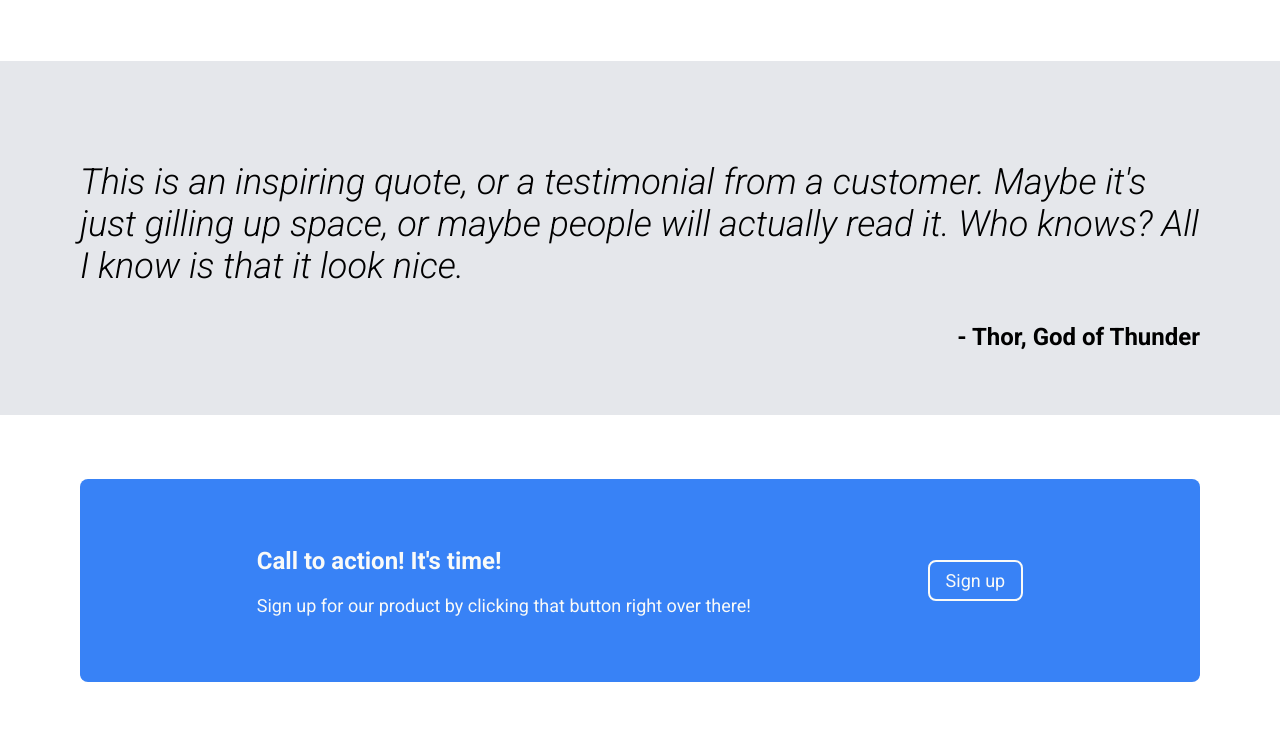
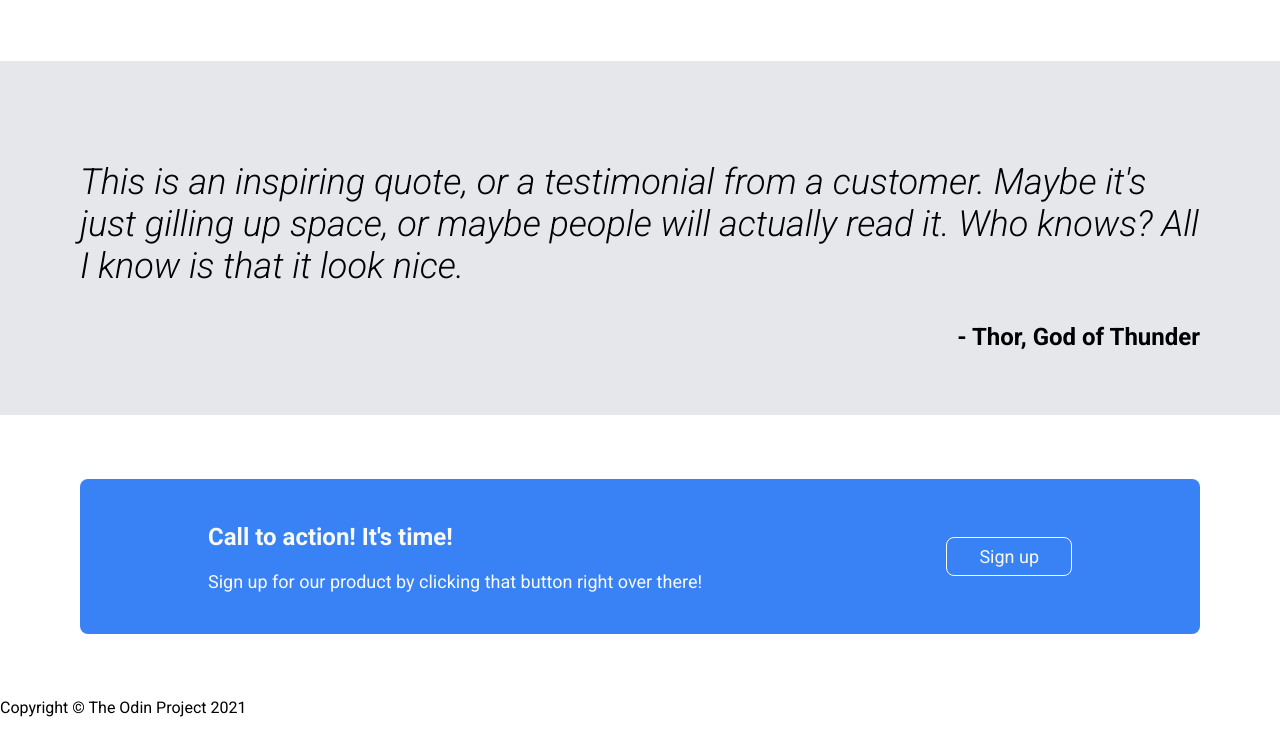
Before and after one commit to trix-97/odin-landing-page, a plain HTML site: page index.html in a window 1280 px wide. Shown: the part 849-1595 px from the top of the page. After the commit the page ends 1566 px from the top, so only its background shows below. Drawn offline with Linux system fonts and the light colour scheme.

Commit message:
Add footer html to index.html

```diff
--- a/index.html
+++ b/index.html
@@ -85,6 +85,11 @@
             <a href="#" class="button-outline">Sign up</a>
         </div>
     </div>
+    <div class="footer-container">
+        <div class="wrapper footer">
+            <span>Copyright © The Odin Project 2021</span>
+        </div>
+    </div>
 </body>
 
 </html>
--- a/style.css
+++ b/style.css
@@ -159,11 +159,11 @@ body {
 }
 
 .cta {
-    padding: 48px 0;
+    padding: 24px 128px;
     border-radius: 8px;
     background-color: #3882f6;
     display: flex;
-    justify-content: space-evenly;
+    justify-content: space-between;
     align-items: center;
     color: #f9faf8;
 }
@@ -179,11 +179,11 @@ body {
 
 .button-outline {
     background-color: #3882f6;
-    padding: 8px 16px;
+    padding: 8px 32px;
     color: #f9faf8;
     text-decoration: none;
     border-radius: 8px;
     display: inline-block;
-    border: 2px solid #f9faf8;
+    border: 1px solid #f9faf8;
     font-size: 18px;
 }
```
